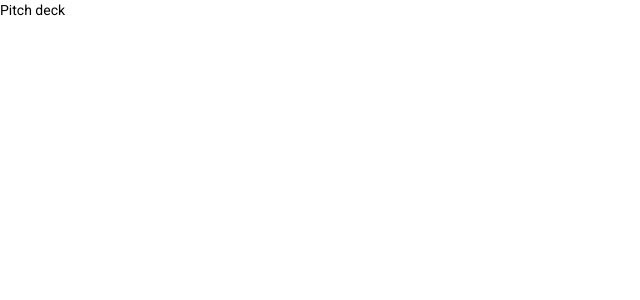
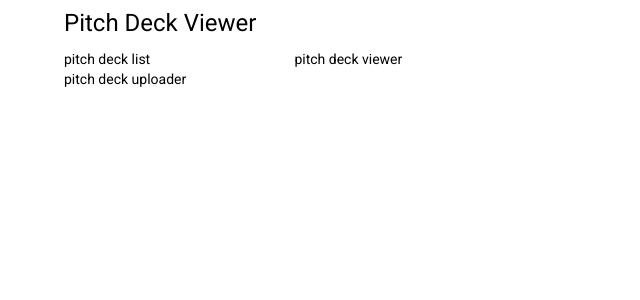
Before and after one commit to Mdelaf/pitch-deck, an Angular app in the folder web/: page / in a window 1280 px wide. Shown: the top 300 px of the page, without its empty margins (0-640 px from the left). Built offline with nearby package versions, Linux system fonts and the light colour scheme.

Commit message:
feat(web): implement web skeleton

```diff
--- a/web/src/app/app.component.html
+++ b/web/src/app/app.component.html
@@ -1 +1,6 @@
-Pitch deck
+<div class="main-container">
+  <div class="title">Pitch Deck Viewer</div>
+  <div class="content">
+    <app-pitch-deck></app-pitch-deck>
+  </div>
+</div>
--- a/web/src/app/app.component.scss
+++ b/web/src/app/app.component.scss
@@ -0,0 +1,13 @@
+.main-container {
+  width: 90%;
+  padding: 1% 5%;
+
+  .title {
+    font-size: 24px;
+  }
+
+  .content {
+    width: 100%;
+    margin: 2vh 0;
+  }
+}
--- a/web/src/app/app.module.ts
+++ b/web/src/app/app.module.ts
@@ -3,10 +3,12 @@ import { BrowserModule } from '@angular/platform-browser';
 
 import { AppComponent } from './app.component';
 import { BrowserAnimationsModule } from '@angular/platform-browser/animations';
+import { PitchDeckComponent } from './components/pitch-deck/pitch-deck.component';
 
 @NgModule({
   declarations: [
-    AppComponent
+    AppComponent,
+    PitchDeckComponent
   ],
   imports: [
     BrowserModule,
--- /dev/null
+++ b/web/src/app/components/pitch-deck/pitch-deck.component.html
@@ -0,0 +1,7 @@
+<div class="settings">
+  <div>pitch deck list</div>
+  <div>pitch deck uploader</div>
+</div>
+<div class="viewer">
+  <div>pitch deck viewer</div>
+</div>
--- /dev/null
+++ b/web/src/app/components/pitch-deck/pitch-deck.component.scss
@@ -0,0 +1,12 @@
+:host {
+  width: 100%;
+  display: flex;
+
+  .settings {
+    flex: 2
+  }
+
+  .viewer {
+    flex: 8
+  }
+}
--- /dev/null
+++ b/web/src/app/components/pitch-deck/pitch-deck.component.ts
@@ -0,0 +1,15 @@
+import { Component, OnInit } from '@angular/core';
+
+@Component({
+  selector: 'app-pitch-deck',
+  templateUrl: './pitch-deck.component.html',
+  styleUrls: ['./pitch-deck.component.scss']
+})
+export class PitchDeckComponent implements OnInit {
+
+  constructor() { }
+
+  ngOnInit(): void {
+  }
+
+}
--- a/web/src/index.html
+++ b/web/src/index.html
@@ -2,7 +2,7 @@
 <html lang="en">
 <head>
   <meta charset="utf-8">
-  <title>Web</title>
+  <title>Pitch Decks</title>
   <base href="/">
   <meta name="viewport" content="width=device-width, initial-scale=1">
   <link rel="icon" type="image/x-icon" href="favicon.ico">
```
